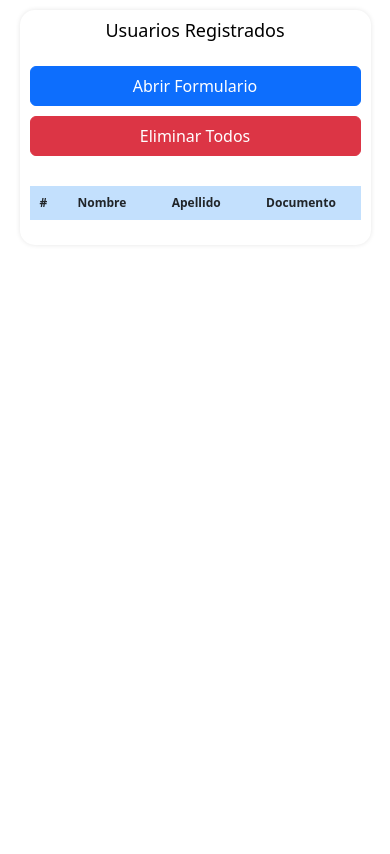
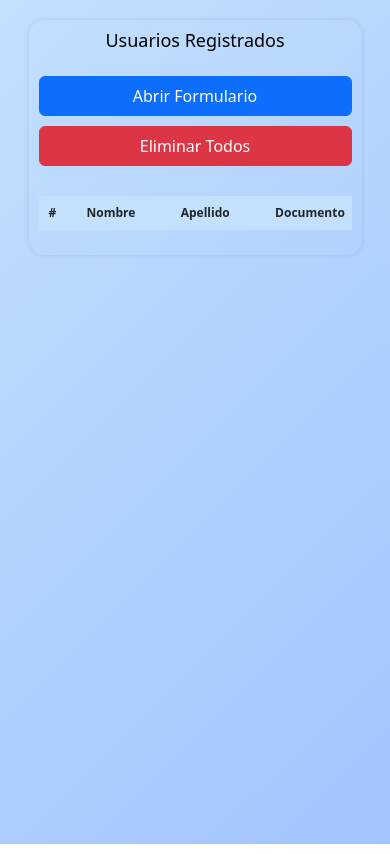
Before and after one commit to santiagoCQ04/trabajos-despliegue-alex, a plain HTML site: page formulario.html in a window 390 px wide. Drawn offline with nearby package versions, Linux system fonts and the light colour scheme.

Commit message:
Descripción de los cambios

```diff
--- a/formulario.html
+++ b/formulario.html
@@ -380,9 +380,11 @@
             border-color: #d39e00;
         }
         @media (max-width: 400px) {
-            .fondo-contenedor {
-                display: none;
-            }
+            body {
+        background: linear-gradient(135deg, #c3e0fd 0%, #a1c4fd 100%);
+        padding: 10px;
+        min-height: 100vh;
+    }
 
             .tabla-contenedor {
                 width: 95%;
```
